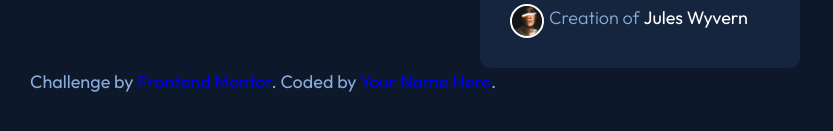
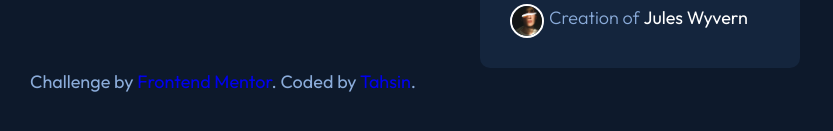
Before and after one commit to Randomgituser69/NFT-Component-card, a plain HTML site: page index.html in a window 1280 px wide. Shown: the part 477-608 px from the top of the page, without its empty margins (0-833 px from the left). Drawn offline with Linux system fonts and the light colour scheme.

Commit message:
Update index.html

```diff
--- a/index.html
+++ b/index.html
@@ -43,7 +43,7 @@
 </main>
   <div class="attribution">
     Challenge by <a href="https://www.frontendmentor.io?ref=challenge" target="_blank">Frontend Mentor</a>.
-    Coded by <a href="#">Your Name Here</a>.
+    Coded by <a href="#">Tahsin</a>.
   </div>
 </body>
 </html>
```
